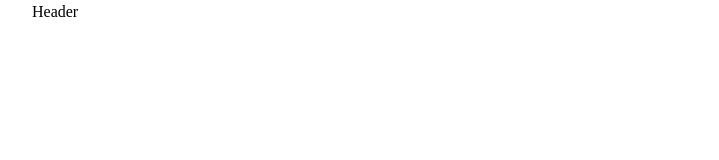
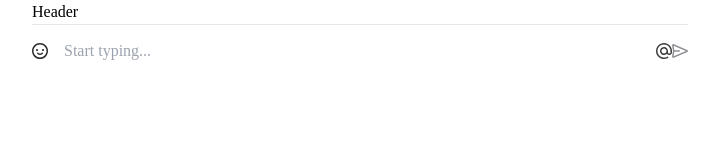
Before and after one commit to bhargav-bkpatel/chat-ui, a Next.js app: page / in a window 1280 px wide. Shown: the top 160 px of the page, without its empty margins (280-999 px from the left). Built offline with nearby package versions, Linux system fonts and the light colour scheme; a web font is replaced by a local one.

Commit message:
add design
add design

```diff
--- a/src/components/footer/index.tsx
+++ b/src/components/footer/index.tsx
@@ -1,10 +1,27 @@
 import React from 'react'
+import SmileIcon from '../commons/icons/smileIcon'
+import MentionIcon from '../commons/icons/mentionIcon'
+import AirplaneIcon from '../commons/icons/airplaneIcon'
 
 const Footer = () => {
     return (
         <div>
+            <div className='py-[14px] border-t-[1px] '>
+                <div className='flex justify-between items-center'>
+                    <div className='flex gap-4 items-center'>
+                        <SmileIcon />
                         <div>
-
+                            <input type="text"
+                                placeholder='Start typing...'
+                                className=''
+                            />
+                        </div>
+                    </div>
+                    <div className='flex'>
+                        <MentionIcon />
+                        <AirplaneIcon />
+                    </div>
+                </div>
             </div>
         </div>
     )
--- a/src/pages/index.tsx
+++ b/src/pages/index.tsx
@@ -2,6 +2,7 @@ import Image from "next/image";
 import { Inter } from "next/font/google";
 import Header from "@/components/header";
 import CheatBanner from "@/components/chatBanner";
+import Footer from "@/components/footer";
 
 const inter = Inter({ subsets: ["latin"] });
 
@@ -11,6 +12,7 @@ export default function Home() {
       <div className="max-w-[656px] w-full m-auto max-h-[960px] h-full overflow-auto">
     <Header/>
     <CheatBanner />
+    <Footer/>
       </div>
     </main>
   );
--- a/src/styles/globals.css
+++ b/src/styles/globals.css
@@ -5,20 +5,9 @@
 @tailwind components;
 @tailwind utilities;
 
-:root {
-  --foreground-rgb: 0, 0, 0;
-  --background-start-rgb: 214, 219, 220;
-  --background-end-rgb: 255, 255, 255;
-}
 
-@media (prefers-color-scheme: dark) {
-  :root {
-    --foreground-rgb: 255, 255, 255;
-    --background-start-rgb: 0, 0, 0;
-    --background-end-rgb: 0, 0, 0;
-  }
-}
 
 body {
   font-family: "Eloquia Display ExtBd";
+  font-weight: 400;
 }
```
Lines whose indentation alone changed are shown as unchanged.
